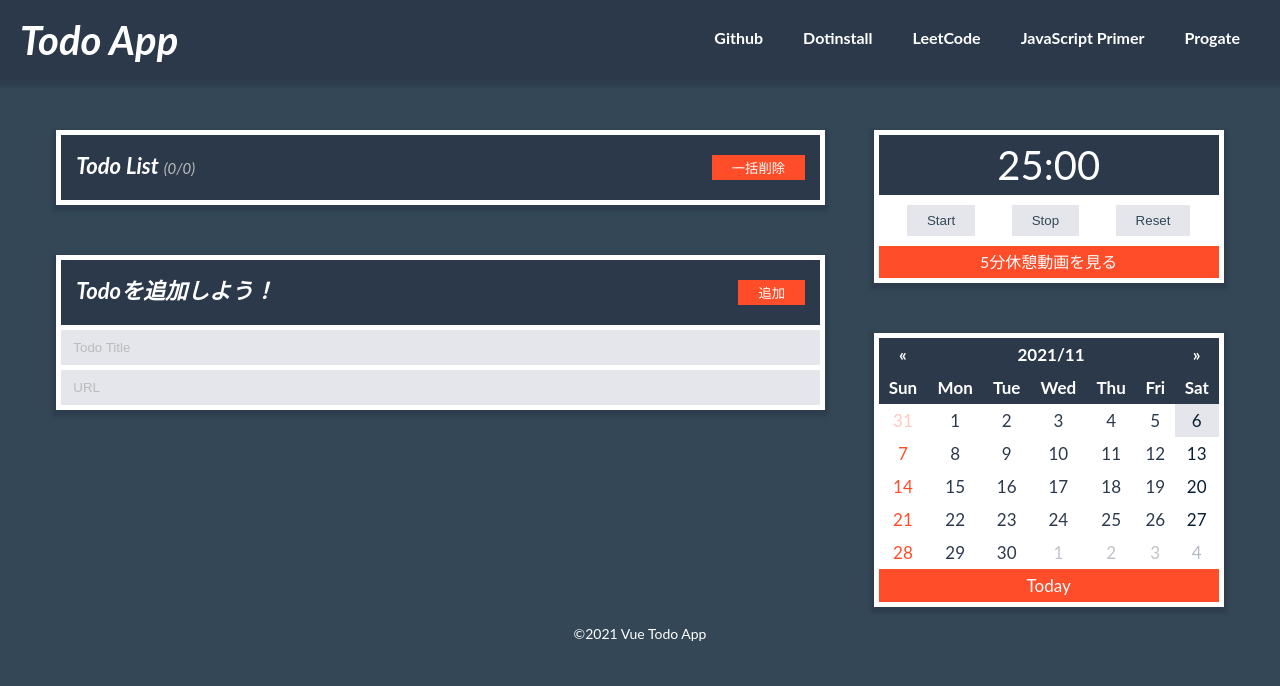
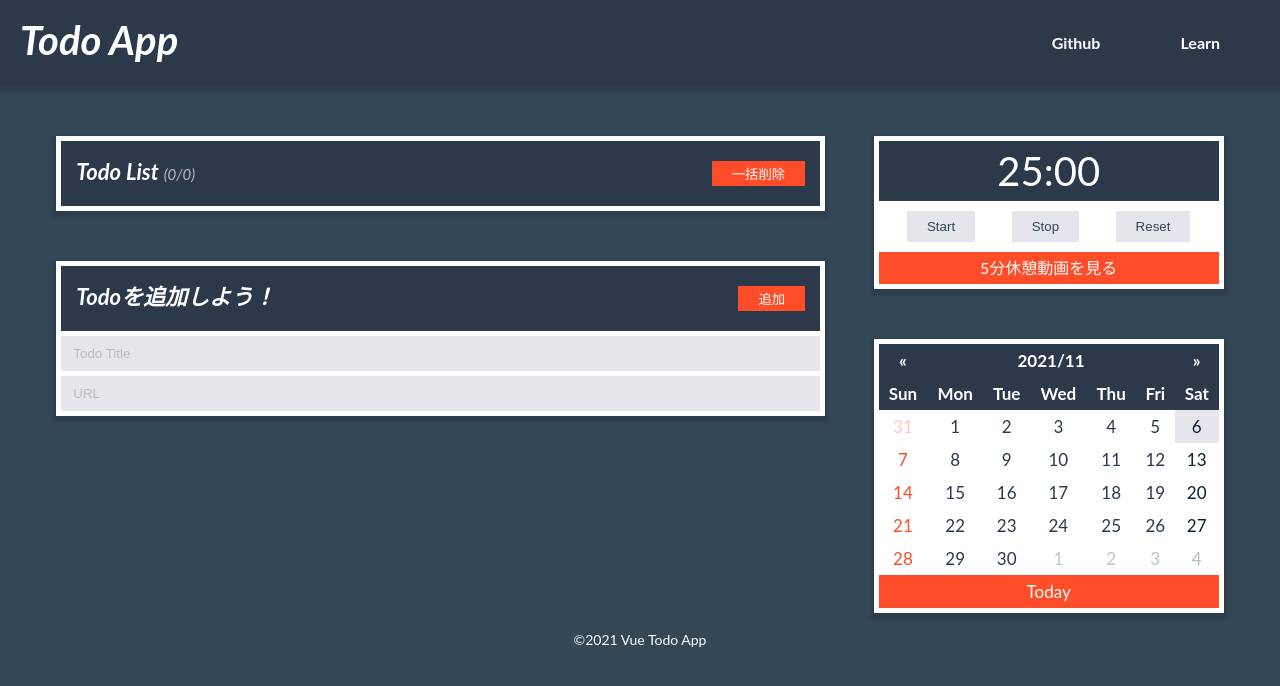
Before and after one commit to shim369/Vue-Todo-App, a plain HTML site: page index.html in a window 1280 px wide. Drawn offline with nearby package versions, Linux system fonts and the light colour scheme.

Commit message:
DropDownMenu add

```diff
--- a/index.html
+++ b/index.html
@@ -16,12 +16,17 @@
     <header class="header">
       <h1>Todo App</h1>
       <nav class="pc-menu">
-        <ul>
+        <ul class="dropdown">
           <li><a href="https://github.com/shim369" target="_blank">Github</a></li>
-          <li><a href="https://dotinstall.com/home" target="_blank">Dotinstall</a></li>
-          <li><a href="https://leetcode.com/" target="_blank">LeetCode</a></li>
-          <li><a href="https://jsprimer.net/" target="_blank">JavaScript Primer</a></li>
-          <li><a href="https://prog-8.com/dashboard" target="_blank">Progate</a></li>
+          <li class="menu__single">
+            <a href="">Learn</a>
+            <ul class="menu__second-level">
+              <li><a href="https://dotinstall.com/home" target="_blank">Dotinstall</a></li>
+              <li><a href="https://leetcode.com/" target="_blank">LeetCode</a></li>
+              <li><a href="https://jsprimer.net/" target="_blank">JavaScript Primer</a></li>
+              <li><a href="https://prog-8.com/dashboard" target="_blank">Progate</a></li>
+            </ul>
+          </li>
         </ul>
       </nav>
       <div class="sp-menu">
--- a/scss/basis.scss
+++ b/scss/basis.scss
@@ -68,7 +68,7 @@ body{
       display: none;
       margin-left: auto;
     }
-    ul{
+    > ul {
       list-style: none;
       display: flex;
       margin-right: 20px;
@@ -76,17 +76,14 @@ body{
       @include for-size(phone-only) {
         margin-right: 0px;
       }
-      li{
+      > li {
         font-size: 16px;
         text-align: center;
         @include for-size(phone-only) {
           padding: 0 10px;
         }
-        &:hover{
-          opacity: .8;
-        }
-        a {
-          padding: 10px 20px;
+        > a {
+          padding: 15px 40px;
           display: block;
           color: $txt_color2;
           text-decoration: none;
@@ -160,6 +157,70 @@ body{
     }
   }
 }
+
+/*Drop Down Menu
+----------------------------------*/
+.dropdown {
+  position: relative;
+  width: 100%;
+  margin: 0 auto;
+  zoom: 1;
+  &::before,&::after {
+    content: " ";
+    display: table;
+  }
+  &::after {
+    clear: both;
+  }
+  > li {
+    background: $sub_color1;
+    a {
+      display: block;
+      color: #fff;
+      text-align: center;
+      padding: 15px 0;
+      text-decoration: none;
+    }
+    &:hover {
+      -webkit-transition: all .3s;
+      transition: all .3s;
+    }
+    .menu__second-level {
+      visibility: hidden;
+      opacity: 0;
+      z-index: 1;
+      li {
+        // border-top: 1px solid #fff;
+        a {
+          background: $sub_color1;
+          &:hover {
+            opacity: .8;
+          }
+        }
+      }
+    }
+  }
+  li {
+    &.menu__single {
+      position: relative;
+      .menu__second-level {
+        position: absolute;
+        top: 40px;
+        width: 100%;
+        -webkit-transition: all .3s;
+        transition: all .3s;
+      }
+      &:hover {
+        .menu__second-level {
+          top: 50px;
+          visibility: visible;
+          opacity: 1;
+        }
+      }
+    }
+  }
+}
+
 /* wrap
 ----------------------------------*/
 .wrap{
```
Also changed, not shown: css/basis.css, 1 other file.
